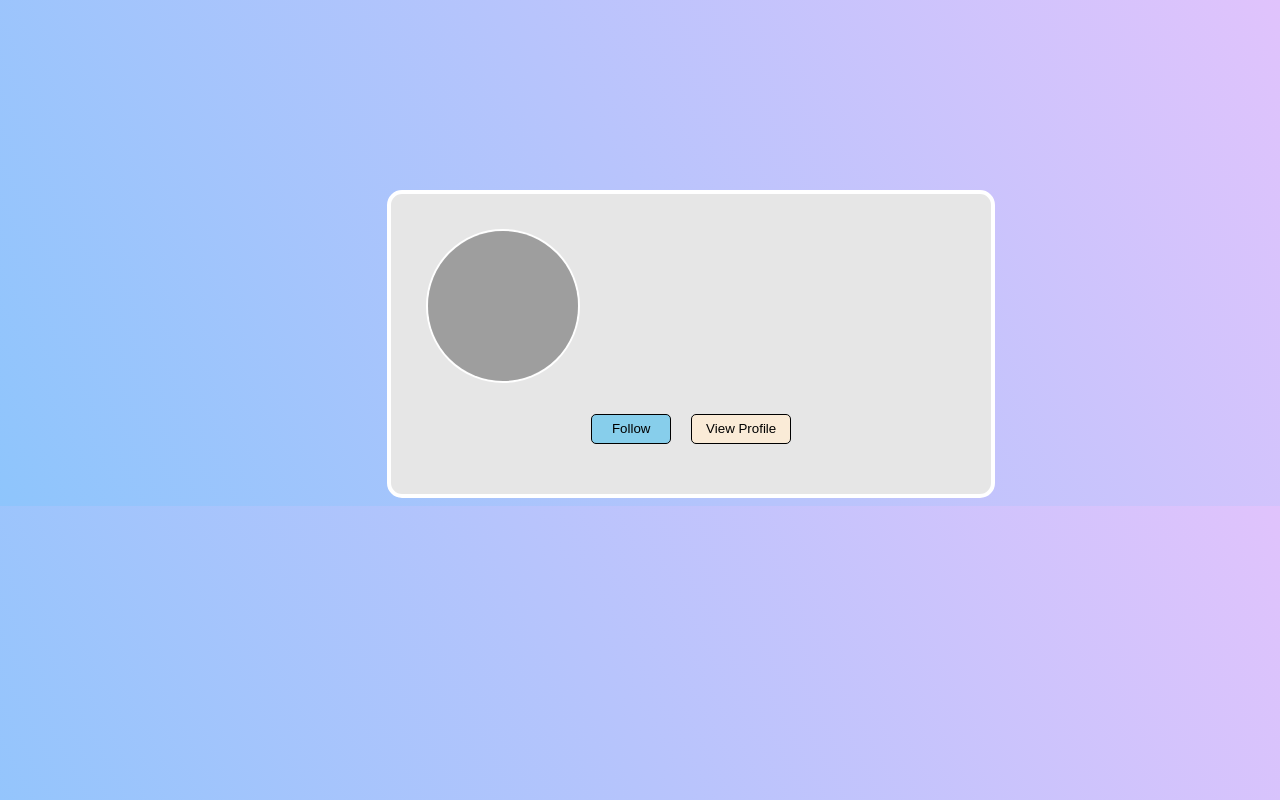
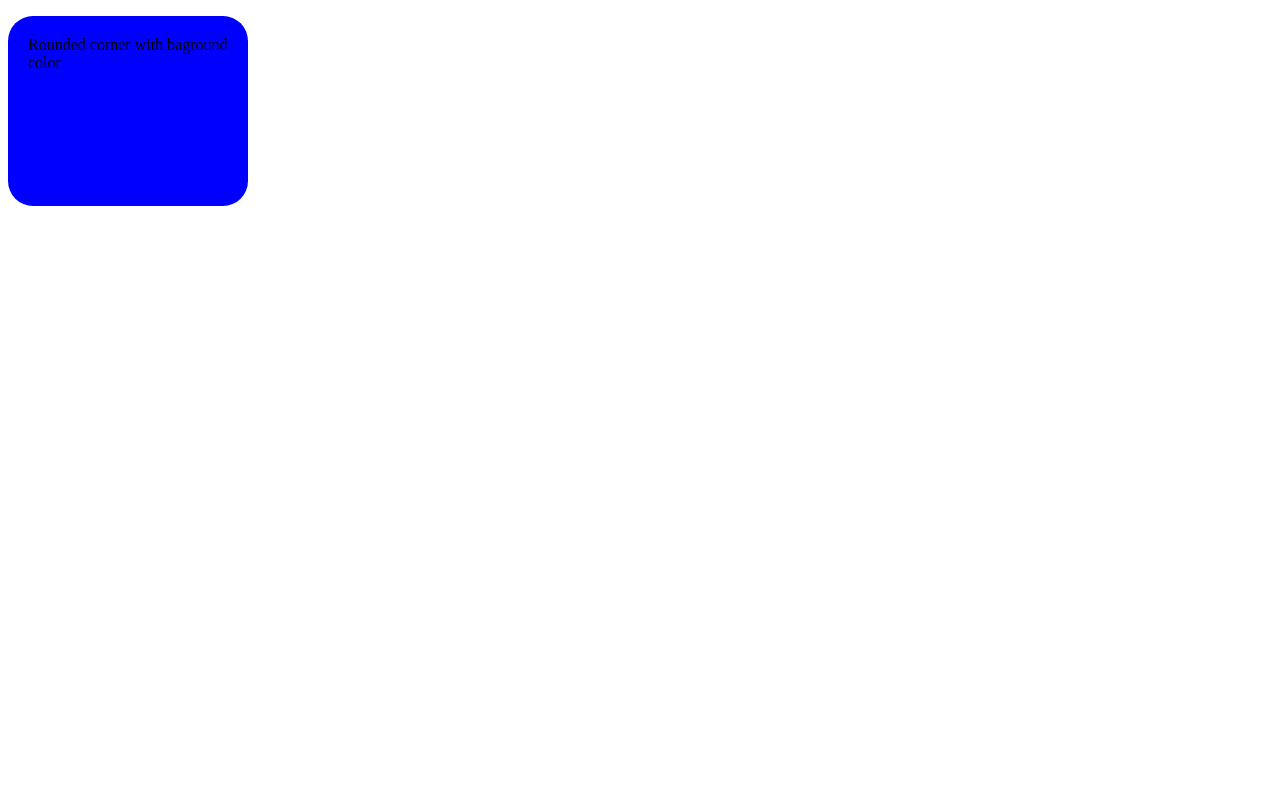
Before and after one commit to vaishnavihole/html-css, a plain HTML site: page index.html in a window 1280 px wide. Drawn offline with Linux system fonts and the light colour scheme; grey boxes are pictures that could not be loaded.

Commit message:
use property border radius

```diff
--- a/index.html
+++ b/index.html
@@ -2,15 +2,20 @@
 <html lang="en">
 <head>
 
-    <title>Design</title>
- <link rel="stylesheet" href="style.css">
+    <title>Advance CSS</title>
+    <style>
+     #r1{
+          border-radius: 25px;
+          background-color: blue;
+          padding: 20px;
+          width: 200px;
+          height: 150px;
+     }
+    </style>
+ <!-- /*<link rel="stylesheet" href="style.css">*/ -->
 </head>
 <body>
-    <div class="profile-card">
-     <img  class="sachin-1" src="https://th.bing.com/th/id/OIP.YtR2F-bgEVoz3gSSuDrSpwHaFj?pid=ImgDet&rs=1">
-     <button class="follow">Follow</button>
-     <button class="view-profile">View Profile</button>
-    </div>
+     <p id="r1">Rounded corner with baground color</p>
 
 </body>
 </html>
--- a/style.css
+++ /dev/null
@@ -1,48 +0,0 @@
-.profile-card{
-    height: 300px;
-    width: 600px;
-    background-color: #e6e6e6;
-    position: relative;
-    left: 30%;
-    margin-top: 15%;
-    border-radius: 15px;
-    border: 4px solid white;
-}
-
-.sachin-1{
-    position: absolute;
-    height: 150px;
-    width: 150px;
-    left: 35px;
-    top: 35px;
-    border-radius: 50%;
-    border: 2px solid white;
-
-}
-
-.follow{
-   position: absolute;
-   left: 200px;
-   bottom: 50px;
-   width: 80px;
-   height: 30px;
-   border: 1px solid black;
-   border-radius: 5px;
-   background-color: skyblue;
-}
-
-.view-profile{
-    position: absolute;
-    right: 200px;
-    bottom: 50px;
-    width: 100px;
-    height: 30px;
-    border: 1px solid black;
-    border-radius: 5px;
-    background-color: antiquewhite;
-}
-body{
-    background-color: #8EC5FC;
-background-image: linear-gradient(62deg, #8EC5FC 0%, #E0C3FC 100%);
-
-}
```
